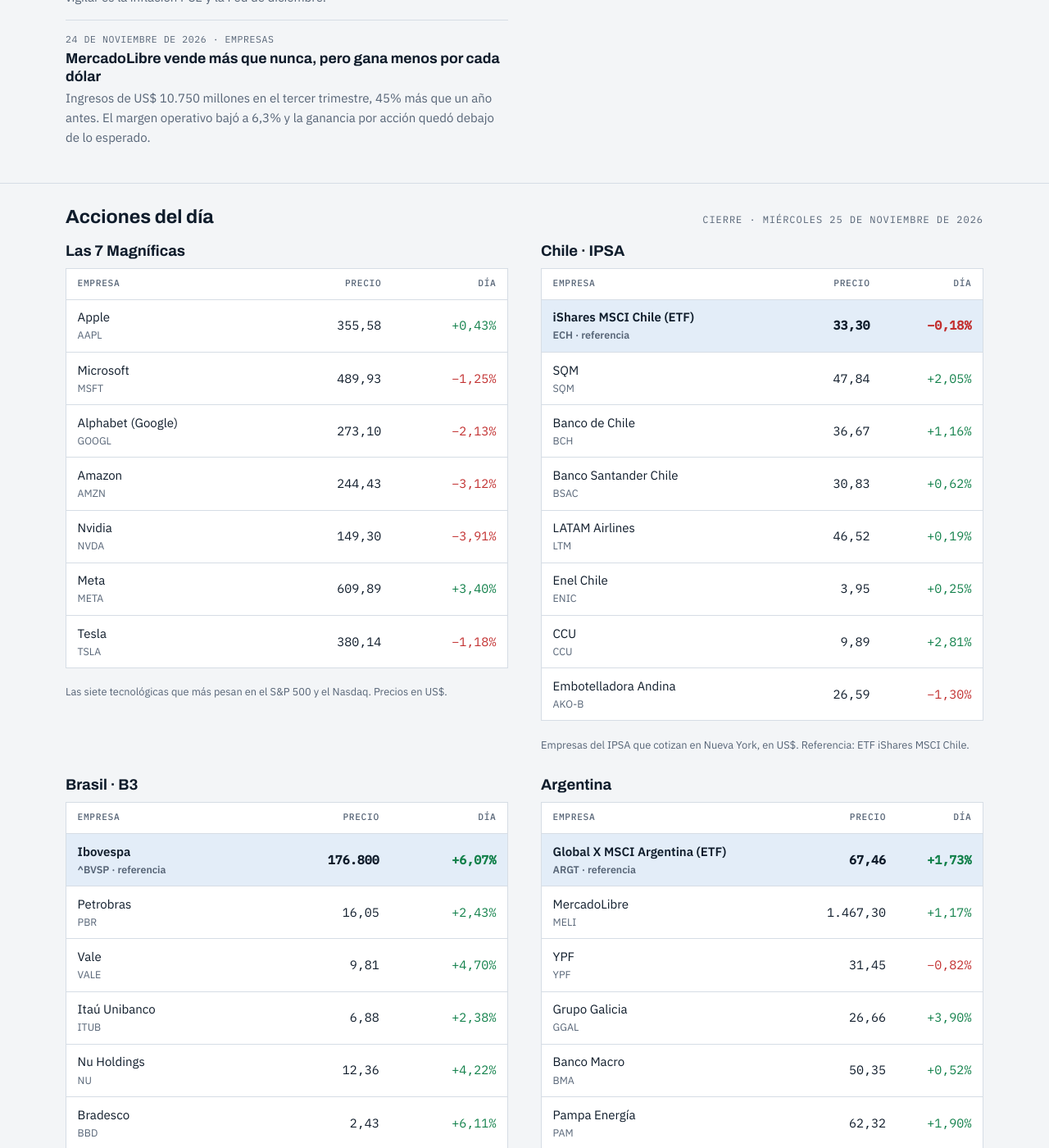
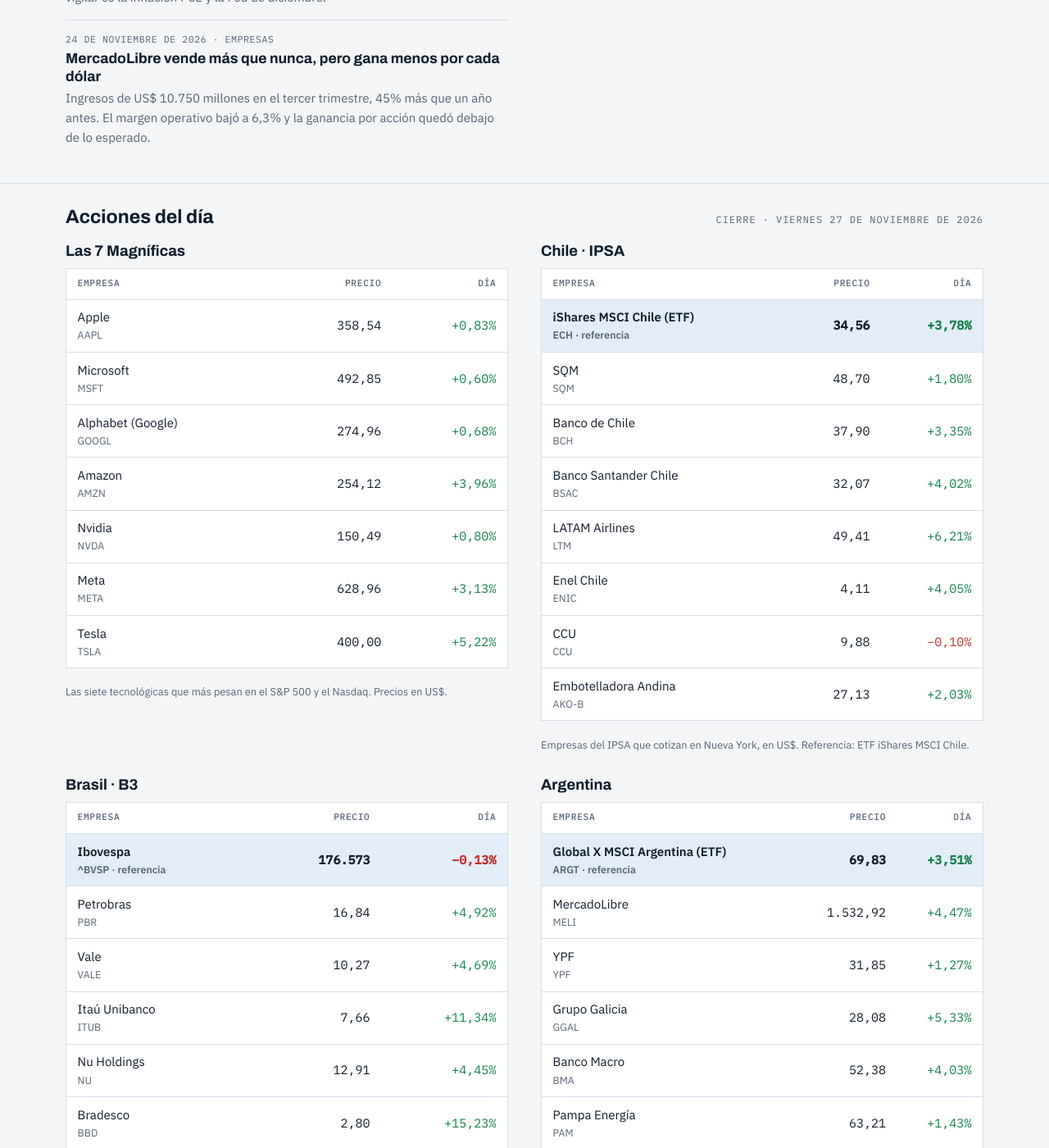
Before and after one commit to fabiandegiacomid-dotcom/wallstreetdailynews, a Jekyll site: the page built from index.html, in a window 1280 px wide and 1400 px high, scrolled down 893 px. Shown: the whole window at 82% size. Built offline with Jekyll 4.4.1, drawn with Linux system fonts in a browser that asks for light colours; some of the changed text lies outside the part shown.

Commit message:
Datos de mercado 2026-11-27

```diff
--- a/_data/mercado.json
+++ b/_data/mercado.json
@@ -3,62 +3,62 @@
     {
       "simbolo": "^GSPC",
       "nombre": "S&P 500",
-      "fecha": "2026-11-25",
-      "valor": 7182.78,
-      "valor_txt": "7.182,78",
-      "cambio_pct": -0.2543,
-      "cambio_txt": "−0,25%",
-      "dir": "down",
+      "fecha": "2026-11-27",
+      "valor": 7297.49,
+      "valor_txt": "7.297,49",
+      "cambio_pct": 1.597,
+      "cambio_txt": "+1,60%",
+      "dir": "up",
       "cerrado": true,
       "sparkline": {
-        "linea": "0.0,2.7 5.7,2.0 11.4,2.8 17.1,7.5 22.9,8.8 28.6,7.9 34.3,3.9 40.0,15.1 45.7,14.3 51.4,8.5 57.1,9.5 62.9,6.2 68.6,7.1 74.3,8.1 80.0,13.0 85.7,15.6 91.4,16.1 97.1,21.1 102.9,30.0 108.6,19.0 114.3,20.2 120.0,20.9",
-        "area": "0,32 0.0,2.7 5.7,2.0 11.4,2.8 17.1,7.5 22.9,8.8 28.6,7.9 34.3,3.9 40.0,15.1 45.7,14.3 51.4,8.5 57.1,9.5 62.9,6.2 68.6,7.1 74.3,8.1 80.0,13.0 85.7,15.6 91.4,16.1 97.1,21.1 102.9,30.0 108.6,19.0 114.3,20.2 120.0,20.9 120,32",
+        "linea": "0.0,2.0 5.7,2.8 11.4,7.5 17.1,8.8 22.9,7.9 28.6,3.9 34.3,15.1 40.0,14.3 45.7,8.5 51.4,9.5 57.1,6.2 62.9,7.1 68.6,8.1 74.3,13.0 80.0,15.6 85.7,16.1 91.4,21.1 97.1,30.0 102.9,19.0 108.6,20.2 114.3,20.9 120.0,17.0",
+        "area": "0,32 0.0,2.0 5.7,2.8 11.4,7.5 17.1,8.8 22.9,7.9 28.6,3.9 34.3,15.1 40.0,14.3 45.7,8.5 51.4,9.5 57.1,6.2 62.9,7.1 68.6,8.1 74.3,13.0 80.0,15.6 85.7,16.1 91.4,21.1 97.1,30.0 102.9,19.0 108.6,20.2 114.3,20.9 120.0,17.0 120,32",
         "x": "120.0",
-        "y": "20.9",
+        "y": "17.0",
         "min_txt": "6.910,39",
         "max_txt": "7.743,98"
       },
-      "desde": "2026-10-27"
+      "desde": "2026-10-28"
     },
     {
       "simbolo": "^IXIC",
       "nombre": "Nasdaq Composite",
-      "fecha": "2026-11-25",
-      "valor": 23585.803,
-      "valor_txt": "23.585,80",
-      "cambio_pct": -0.6225,
-      "cambio_txt": "−0,62%",
-      "dir": "down",
+      "fecha": "2026-11-27",
+      "valor": 24129.5,
+      "valor_txt": "24.129,50",
+      "cambio_pct": 2.3052,
+      "cambio_txt": "+2,31%",
+      "dir": "up",
       "cerrado": true,
       "sparkline": {
-        "linea": "0.0,2.5 5.7,2.0 11.4,4.6 17.1,9.9 22.9,11.9 28.6,10.4 34.3,7.8 40.0,17.9 45.7,16.0 51.4,11.2 57.1,12.6 62.9,9.7 68.6,10.4 74.3,12.1 80.0,16.5 85.7,17.8 91.4,17.1 97.1,21.0 102.9,30.0 108.6,19.5 114.3,22.1 120.0,23.1",
-        "area": "0,32 0.0,2.5 5.7,2.0 11.4,4.6 17.1,9.9 22.9,11.9 28.6,10.4 34.3,7.8 40.0,17.9 45.7,16.0 51.4,11.2 57.1,12.6 62.9,9.7 68.6,10.4 74.3,12.1 80.0,16.5 85.7,17.8 91.4,17.1 97.1,21.0 102.9,30.0 108.6,19.5 114.3,22.1 120.0,23.1 120,32",
+        "linea": "0.0,2.0 5.7,4.6 11.4,9.9 17.1,11.9 22.9,10.4 28.6,7.8 34.3,17.9 40.0,16.0 45.7,11.2 51.4,12.6 57.1,9.7 62.9,10.4 68.6,12.1 74.3,16.5 80.0,17.8 85.7,17.1 91.4,21.0 97.1,30.0 102.9,19.5 108.6,22.1 114.3,23.1 120.0,19.2",
+        "area": "0,32 0.0,2.0 5.7,4.6 11.4,9.9 17.1,11.9 22.9,10.4 28.6,7.8 34.3,17.9 40.0,16.0 45.7,11.2 51.4,12.6 57.1,9.7 62.9,10.4 68.6,12.1 74.3,16.5 80.0,17.8 85.7,17.1 91.4,21.0 97.1,30.0 102.9,19.5 108.6,22.1 114.3,23.1 120.0,19.2 120,32",
         "x": "120.0",
-        "y": "23.1",
+        "y": "19.2",
         "min_txt": "22.617,73",
         "max_txt": "26.549,85"
       },
-      "desde": "2026-10-27"
+      "desde": "2026-10-28"
     },
     {
       "simbolo": "^DJI",
       "nombre": "Dow Jones",
-      "fecha": "2026-11-25",
-      "valor": 50182.95,
-      "valor_txt": "50.182,95",
-      "cambio_pct": 0.3284,
-      "cambio_txt": "+0,33%",
+      "fecha": "2026-11-27",
+      "valor": 50774.94,
+      "valor_txt": "50.774,94",
+      "cambio_pct": 1.1797,
+      "cambio_txt": "+1,18%",
       "dir": "up",
       "cerrado": true,
       "sparkline": {
-        "linea": "0.0,7.3 5.7,6.7 11.4,7.4 17.1,10.5 22.9,9.4 28.6,10.4 34.3,2.0 40.0,11.9 45.7,13.1 51.4,7.2 57.1,8.0 62.9,6.7 68.6,7.7 74.3,7.4 80.0,11.4 85.7,16.0 91.4,19.0 97.1,24.9 102.9,30.0 108.6,22.2 114.3,19.9 120.0,19.1",
-        "area": "0,32 0.0,7.3 5.7,6.7 11.4,7.4 17.1,10.5 22.9,9.4 28.6,10.4 34.3,2.0 40.0,11.9 45.7,13.1 51.4,7.2 57.1,8.0 62.9,6.7 68.6,7.7 74.3,7.4 80.0,11.4 85.7,16.0 91.4,19.0 97.1,24.9 102.9,30.0 108.6,22.2 114.3,19.9 120.0,19.1 120,32",
+        "linea": "0.0,6.7 5.7,7.4 11.4,10.5 17.1,9.4 22.9,10.4 28.6,2.0 34.3,11.9 40.0,13.1 45.7,7.2 51.4,8.0 57.1,6.7 62.9,7.7 68.6,7.4 74.3,11.4 80.0,16.0 85.7,19.0 91.4,24.9 97.1,30.0 102.9,22.2 108.6,19.9 114.3,19.1 120.0,15.9",
+        "area": "0,32 0.0,6.7 5.7,7.4 11.4,10.5 17.1,9.4 22.9,10.4 28.6,2.0 34.3,11.9 40.0,13.1 45.7,7.2 51.4,8.0 57.1,6.7 62.9,7.7 68.6,7.4 74.3,11.4 80.0,16.0 85.7,19.0 91.4,24.9 97.1,30.0 102.9,22.2 108.6,19.9 114.3,19.1 120.0,15.9 120,32",
         "x": "120.0",
-        "y": "19.1",
+        "y": "15.9",
         "min_txt": "48.147,33",
         "max_txt": "53.356,12"
       },
-      "desde": "2026-10-27"
+      "desde": "2026-10-28"
     }
   ],
   "grupos": [
@@ -70,78 +70,78 @@
         {
           "simbolo": "AAPL",
           "nombre": "Apple",
-          "fecha": "2026-11-25",
-          "valor": 355.58,
-          "valor_txt": "355,58",
-          "cambio_pct": 0.4265,
-          "cambio_txt": "+0,43%",
+          "fecha": "2026-11-27",
+          "valor": 358.54,
+          "valor_txt": "358,54",
+          "cambio_pct": 0.8324,
+          "cambio_txt": "+0,83%",
           "dir": "up",
           "cerrado": true
         },
         {
           "simbolo": "MSFT",
           "nombre": "Microsoft",
-          "fecha": "2026-11-25",
-          "valor": 489.93,
-          "valor_txt": "489,93",
-          "cambio_pct": -1.2497,
-          "cambio_txt": "−1,25%",
-          "dir": "down",
+          "fecha": "2026-11-27",
+          "valor": 492.85,
+          "valor_txt": "492,85",
+          "cambio_pct": 0.596,
+          "cambio_txt": "+0,60%",
+          "dir": "up",
           "cerrado": true
         },
         {
           "simbolo": "GOOGL",
           "nombre": "Alphabet (Google)",
-          "fecha": "2026-11-25",
-          "valor": 273.1,
-          "valor_txt": "273,10",
-          "cambio_pct": -2.1322,
-          "cambio_txt": "−2,13%",
-          "dir": "down",
+          "fecha": "2026-11-27",
+          "valor": 274.96,
+          "valor_txt": "274,96",
+          "cambio_pct": 0.6811,
+          "cambio_txt": "+0,68%",
+          "dir": "up",
           "cerrado": true
         },
         {
           "simbolo": "AMZN",
           "nombre": "Amazon",
-          "fecha": "2026-11-25",
-          "valor": 244.43,
-          "valor_txt": "244,43",
-          "cambio_pct": -3.1155,
-          "cambio_txt": "−3,12%",
-          "dir": "down",
+          "fecha": "2026-11-27",
+          "valor": 254.12,
+          "valor_txt": "254,12",
+          "cambio_pct": 3.9643,
+          "cambio_txt": "+3,96%",
+          "dir": "up",
           "cerrado": true
         },
         {
           "simbolo": "NVDA",
           "nombre": "Nvidia",
-          "fecha": "2026-11-25",
-          "valor": 149.3,
-          "valor_txt": "149,30",
-          "cambio_pct": -3.913,
-          "cambio_txt": "−3,91%",
-          "dir": "down",
+          "fecha": "2026-11-27",
+          "valor": 150.49,
+          "valor_txt": "150,49",
+          "cambio_pct": 0.7971,
+          "cambio_txt": "+0,80%",
+          "dir": "up",
           "cerrado": true
         },
         {
           "simbolo": "META",
           "nombre": "Meta",
-          "fecha": "2026-11-25",
-          "valor": 609.89,
-          "valor_txt": "609,89",
-          "cambio_pct": 3.4027,
-          "cambio_txt": "+3,40%",
+          "fecha": "2026-11-27",
+          "valor": 628.96,
+          "valor_txt": "628,96",
+          "cambio_pct": 3.1268,
+          "cambio_txt": "+3,13%",
           "dir": "up",
           "cerrado": true
         },
         {
           "simbolo": "TSLA",
           "nombre": "Tesla",
-          "fecha": "2026-11-25",
-          "valor": 380.14,
-          "valor_txt": "380,14",
-          "cambio_pct": -1.1802,
-          "cambio_txt": "−1,18%",
-          "dir": "down",
+          "fecha": "2026-11-27",
+          "valor": 400.0,
+          "valor_txt": "400,00",
+          "cambio_pct": 5.2244,
+          "cambio_txt": "+5,22%",
+          "dir": "up",
           "cerrado": true
         }
       ]
@@ -154,90 +154,90 @@
         {
           "simbolo": "SQM",
           "nombre": "SQM",
-          "fecha": "2026-11-25",
-          "valor": 47.84,
-          "valor_txt": "47,84",
-          "cambio_pct": 2.0478,
-          "cambio_txt": "+2,05%",
+          "fecha": "2026-11-27",
+          "valor": 48.7,
+          "valor_txt": "48,70",
+          "cambio_pct": 1.7977,
+          "cambio_txt": "+1,80%",
           "dir": "up",
           "cerrado": true
         },
         {
           "simbolo": "BCH",
           "nombre": "Banco de Chile",
-          "fecha": "2026-11-25",
-          "valor": 36.67,
-          "valor_txt": "36,67",
-          "cambio_pct": 1.1586,
-          "cambio_txt": "+1,16%",
+          "fecha": "2026-11-27",
+          "valor": 37.9,
+          "valor_txt": "37,90",
+          "cambio_pct": 3.3542,
+          "cambio_txt": "+3,35%",
           "dir": "up",
           "cerrado": true
         },
         {
           "simbolo": "BSAC",
           "nombre": "Banco Santander Chile",
-          "fecha": "2026-11-25",
-          "valor": 30.83,
-          "valor_txt": "30,83",
-          "cambio_pct": 0.6201,
-          "cambio_txt": "+0,62%",
+          "fecha": "2026-11-27",
+          "valor": 32.07,
+          "valor_txt": "32,07",
+          "cambio_pct": 4.0221,
+          "cambio_txt": "+4,02%",
           "dir": "up",
           "cerrado": true
         },
         {
           "simbolo": "LTM",
           "nombre": "LATAM Airlines",
-          "fecha": "2026-11-25",
-          "valor": 46.52,
-          "valor_txt": "46,52",
-          "cambio_pct": 0.1938,
-          "cambio_txt": "+0,19%",
+          "fecha": "2026-11-27",
+          "valor": 49.41,
+          "valor_txt": "49,41",
+          "cambio_pct": 6.2124,
+          "cambio_txt": "+6,21%",
           "dir": "up",
           "cerrado": true
         },
         {
           "simbolo": "ENIC",
           "nombre": "Enel Chile",
-          "fecha": "2026-11-25",
-          "valor": 3.95,
-          "valor_txt": "3,95",
-          "cambio_pct": 0.2538,
-          "cambio_txt": "+0,25%",
+          "fecha": "2026-11-27",
+          "valor": 4.11,
+          "valor_txt": "4,11",
+          "cambio_pct": 4.0506,
+          "cambio_txt": "+4,05%",
           "dir": "up",
           "cerrado": true
         },
         {
           "simbolo": "CCU",
           "nombre": "CCU",
-          "fecha": "2026-11-25",
-          "valor": 9.89,
-          "valor_txt": "9,89",
-          "cambio_pct": 2.8067,
-          "cambio_txt": "+2,81%",
-          "dir": "up",
+          "fecha": "2026-11-27",
+          "valor": 9.88,
+          "valor_txt": "9,88",
+          "cambio_pct": -0.1011,
+          "cambio_txt": "−0,10%",
+          "dir": "down",
           "cerrado": true
         },
         {
           "simbolo": "AKO-B",
           "nombre": "Embotelladora Andina",
-          "fecha": "2026-11-25",
-          "valor": 26.59,
-          "valor_txt": "26,59",
-          "cambio_pct": -1.2992,
-          "cambio_txt": "−1,30%",
-          "dir": "down",
+          "fecha": "2026-11-27",
+          "valor": 27.13,
+          "valor_txt": "27,13",
+          "cambio_pct": 2.0308,
+          "cambio_txt": "+2,03%",
+          "dir": "up",
           "cerrado": true
         }
       ],
       "referencia": {
         "simbolo": "ECH",
         "nombre": "iShares MSCI Chile (ETF)",
-        "fecha": "2026-11-25",
-        "valor": 33.3,
-        "valor_txt": "33,30",
-        "cambio_pct": -0.1799,
-        "cambio_txt": "−0,18%",
-        "dir": "down",
+        "fecha": "2026-11-27",
+        "valor": 34.56,
+        "valor_txt": "34,56",
+        "cambio_pct": 3.7838,
+        "cambio_txt": "+3,78%",
+        "dir": "up",
         "cerrado": true
       }
     },
@@ -249,80 +249,80 @@
         {
           "simbolo": "PBR",
           "nombre": "Petrobras",
-          "fecha": "2026-11-25",
-          "valor": 16.05,
-          "valor_txt": "16,05",
-          "cambio_pct": 2.425,
-          "cambio_txt": "+2,43%",
+          "fecha": "2026-11-27",
+          "valor": 16.84,
+          "valor_txt": "16,84",
+          "cambio_pct": 4.9221,
+          "cambio_txt": "+4,92%",
           "dir": "up",
           "cerrado": true
         },
         {
           "simbolo": "VALE",
           "nombre": "Vale",
-          "fecha": "2026-11-25",
-          "valor": 9.81,
-          "valor_txt": "9,81",
-          "cambio_pct": 4.6958,
-          "cambio_txt": "+4,70%",
+          "fecha": "2026-11-27",
+          "valor": 10.27,
+          "valor_txt": "10,27",
+          "cambio_pct": 4.6891,
+          "cambio_txt": "+4,69%",
           "dir": "up",
           "cerrado": true
         },
         {
           "simbolo": "ITUB",
           "nombre": "Itaú Unibanco",
-          "fecha": "2026-11-25",
-          "valor": 6.88,
-          "valor_txt": "6,88",
-          "cambio_pct": 2.381,
-          "cambio_txt": "+2,38%",
+          "fecha": "2026-11-27",
+          "valor": 7.66,
+          "valor_txt": "7,66",
+          "cambio_pct": 11.3372,
+          "cambio_txt": "+11,34%",
           "dir": "up",
           "cerrado": true
         },
         {
           "simbolo": "NU",
           "nombre": "Nu Holdings",
-          "fecha": "2026-11-25",
-          "valor": 12.36,
-          "valor_txt": "12,36",
-          "cambio_pct": 4.2159,
-          "cambio_txt": "+4,22%",
+          "fecha": "2026-11-27",
+          "valor": 12.91,
+          "valor_txt": "12,91",
+          "cambio_pct": 4.4498,
+          "cambio_txt": "+4,45%",
           "dir": "up",
           "cerrado": true
         },
         {
           "simbolo": "BBD",
           "nombre": "Bradesco",
-          "fecha": "2026-11-25",
-          "valor": 2.43,
-          "valor_txt": "2,43",
-          "cambio_pct": 6.1135,
-          "cambio_txt": "+6,11%",
+          "fecha": "2026-11-27",
+          "valor": 2.8,
+          "valor_txt": "2,80",
+          "cambio_pct": 15.2263,
+          "cambio_txt": "+15,23%",
           "dir": "up",
           "cerrado": true
         },
         {
           "simbolo": "ABEV",
           "nombre": "Ambev",
-          "fecha": "2026-11-25",
-          "valor": 2.69,
-          "valor_txt": "2,69",
-          "cambio_pct": -0.0,
-          "cambio_txt": "0,00%",
-          "dir": "flat",
+          "fecha": "2026-11-27",
+          "valor": 2.88,
+          "valor_txt": "2,88",
+          "cambio_pct": 7.0632,
+          "cambio_txt": "+7,06%",
+          "dir": "up",
           "cerrado": true
         }
       ],
       "referencia": {
         "simbolo": "^BVSP",
         "nombre": "Ibovespa",
-        "fecha": "2026-11-26",
-        "valor": 176799.84,
-        "valor_txt": "176.800",
-        "cambio_pct": 6.0682,
-        "cambio_txt": "+6,07%",
-        "dir": "up",
-        "cerrado": false
+        "fecha": "2026-11-27",
+        "valor": 176573.34,
+        "valor_txt": "176.573",
+        "cambio_pct": -0.1282,
+        "cambio_txt": "−0,13%",
+        "dir": "down",
+        "cerrado": true
       }
     },
     {
@@ -333,66 +333,66 @@
         {
           "simbolo": "MELI",
           "nombre": "MercadoLibre",
-          "fecha": "2026-11-25",
-          "valor": 1467.3,
-          "valor_txt": "1.467,30",
-          "cambio_pct": 1.1715,
-          "cambio_txt": "+1,17%",
+          "fecha": "2026-11-27",
+          "valor": 1532.92,
+          "valor_txt": "1.532,92",
+          "cambio_pct": 4.4722,
+          "cambio_txt": "+4,47%",
           "dir": "up",
           "cerrado": true
         },
         {
           "simbolo": "YPF",
           "nombre": "YPF",
-          "fecha": "2026-11-25",
-          "valor": 31.45,
-          "valor_txt": "31,45",
-          "cambio_pct": -0.8199,
-          "cambio_txt": "−0,82%",
-          "dir": "down",
+          "fecha": "2026-11-27",
+          "valor": 31.85,
+          "valor_txt": "31,85",
+          "cambio_pct": 1.2719,
+          "cambio_txt": "+1,27%",
+          "dir": "up",
           "cerrado": true
         },
         {
           "simbolo": "GGAL",
           "nombre": "Grupo Galicia",
-          "fecha": "2026-11-25",
-          "valor": 26.66,
-          "valor_txt": "26,66",
-          "cambio_pct": 3.8971,
-          "cambio_txt": "+3,90%",
+          "fecha": "2026-11-27",
+          "valor": 28.08,
+          "valor_txt": "28,08",
+          "cambio_pct": 5.3263,
+          "cambio_txt": "+5,33%",
           "dir": "up",
           "cerrado": true
         },
         {
           "simbolo": "BMA",
           "nombre": "Banco Macro",
-          "fecha": "2026-11-25",
-          "valor": 50.35,
-          "valor_txt": "50,35",
-          "cambio_pct": 0.5191,
-          "cambio_txt": "+0,52%",
+          "fecha": "2026-11-27",
+          "valor": 52.38,
+          "valor_txt": "52,38",
+          "cambio_pct": 4.0318,
+          "cambio_txt": "+4,03%",
           "dir": "up",
           "cerrado": true
         },
         {
           "simbolo": "PAM",
           "nombre": "Pampa Energía",
-          "fecha": "2026-11-25",
-          "valor": 62.32,
-          "valor_txt": "62,32",
-          "cambio_pct": 1.8967,
-          "cambio_txt": "+1,90%",
+          "fecha": "2026-11-27",
+          "valor": 63.21,
+          "valor_txt": "63,21",
+          "cambio_pct": 1.4281,
+          "cambio_txt": "+1,43%",
           "dir": "up",
           "cerrado": true
         },
         {
           "simbolo": "TGS",
           "nombre": "TGS",
-          "fecha": "2026-11-25",
-          "valor": 19.89,
-          "valor_txt": "19,89",
-          "cambio_pct": 2.2622,
-          "cambio_txt": "+2,26%",
+          "fecha": "2026-11-27",
+          "valor": 20.42,
+          "valor_txt": "20,42",
+          "cambio_pct": 2.6647,
+          "cambio_txt": "+2,66%",
           "dir": "up",
           "cerrado": true
         }
@@ -400,11 +400,11 @@
       "referencia": {
         "simbolo": "ARGT",
         "nombre": "Global X MSCI Argentina (ETF)",
-        "fecha": "2026-11-25",
-        "valor": 67.46,
-        "valor_txt": "67,46",
-        "cambio_pct": 1.7343,
-        "cambio_txt": "+1,73%",
+        "fecha": "2026-11-27",
+        "valor": 69.83,
+        "valor_txt": "69,83",
+        "cambio_pct": 3.5132,
+        "cambio_txt": "+3,51%",
         "dir": "up",
         "cerrado": true
       }
@@ -414,12 +414,12 @@
     {
       "simbolo": "CLP=X",
       "nombre": "Peso chileno",
-      "fecha": "2026-11-26",
-      "valor": 1035.5,
-      "valor_txt": "1.035,50",
-      "cambio_pct": 0.2857,
-      "cambio_txt": "+0,29%",
-      "dir": "up",
+      "fecha": "2026-11-27",
+      "valor": 1029.6,
+      "valor_txt": "1.029,60",
+      "cambio_pct": -0.7193,
+      "cambio_txt": "−0,72%",
+      "dir": "down",
       "cerrado": false,
       "detalle": "USD/CLP"
     },
@@ -427,23 +427,24 @@
       "simbolo": "BRL=X",
       "nombre": "Real brasileño",
       "fecha": "2026-11-27",
-      "valor": 5.6513,
-      "valor_txt": "5,65",
-      "cambio_pct": -2.9303,
-      "cambio_txt": "−2,93%",
+      "valor": 5.5582,
+      "valor_txt": "5,56",
+      "cambio_pct": -4.5294,
+      "cambio_txt": "−4,53%",
       "dir": "down",
       "cerrado": false,
-      "detalle": "USD/BRL"
+      "detalle": "USD/BRL",
+      "atipico": true
     },
     {
       "simbolo": "ARS=X",
       "nombre": "Peso argentino (oficial)",
       "fecha": "2026-11-27",
-      "valor": 1601.0,
-      "valor_txt": "1.601,00",
-      "cambio_pct": -0.1245,
-      "cambio_txt": "−0,12%",
-      "dir": "down",
+      "valor": 1605.0,
+      "valor_txt": "1.605,00",
+      "cambio_pct": 0.125,
+      "cambio_txt": "+0,13%",
+      "dir": "up",
       "cerrado": false,
       "detalle": "USD/ARS"
     },
@@ -451,10 +452,10 @@
       "simbolo": "COP=X",
       "nombre": "Peso colombiano",
       "fecha": "2026-11-27",
-      "valor": 3547.19,
-      "valor_txt": "3.547,19",
-      "cambio_pct": -0.294,
-      "cambio_txt": "−0,29%",
+      "valor": 3473.49,
+      "valor_txt": "3.473,49",
+      "cambio_pct": -2.3656,
+      "cambio_txt": "−2,37%",
       "dir": "down",
       "cerrado": false,
       "detalle": "USD/COP"
@@ -463,19 +464,19 @@
       "simbolo": "PEN=X",
       "nombre": "Sol peruano",
       "fecha": "2026-11-27",
-      "valor": 3.4665,
+      "valor": 3.4692,
       "valor_txt": "3,47",
-      "cambio_pct": 3.0654,
-      "cambio_txt": "+3,07%",
+      "cambio_pct": 3.1457,
+      "cambio_txt": "+3,15%",
       "dir": "up",
       "cerrado": false,
       "detalle": "USD/PEN",
       "atipico": true
     }
   ],
-  "fecha_sesion": "2026-11-25",
-  "fecha_texto": "miércoles 25 de noviembre de 2026",
+  "fecha_sesion": "2026-11-27",
+  "fecha_texto": "viernes 27 de noviembre de 2026",
   "estado": "Cierre",
-  "actualizado": "2026-11-27T03:11:52Z",
+  "actualizado": "2026-11-27T22:35:40Z",
   "fuente": "Yahoo Finance"
 }
```
